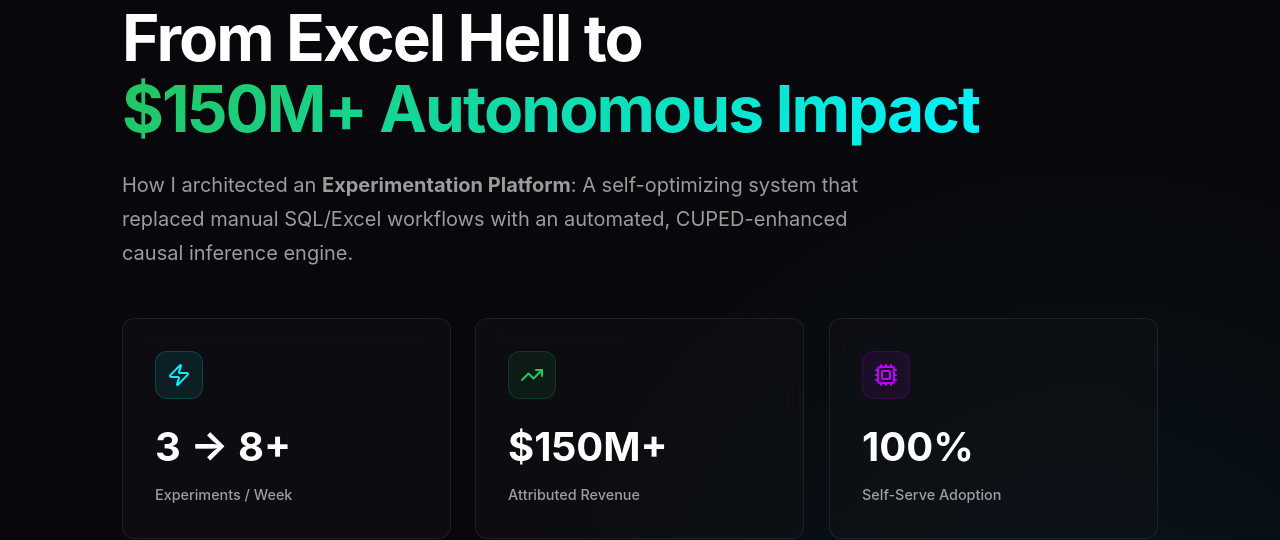
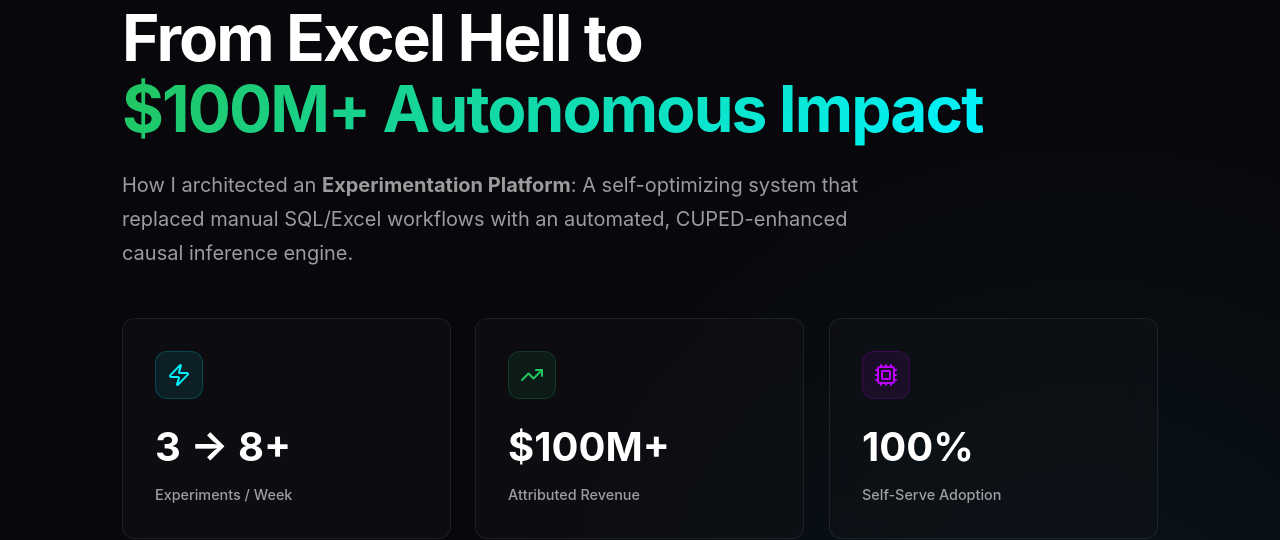
Before and after one commit to justsuyash/justsuyash_portfolio, a React (Vite) app: page /safe in a window 1280 px wide. Shown: the part 213-753 px from the top of the page. Built offline with nearby package versions, Linux system fonts and the light colour scheme.

Commit message:
Update impact to M+ and remove business strategy service

```diff
--- a/src/pages/HomePage.jsx
+++ b/src/pages/HomePage.jsx
@@ -190,7 +190,7 @@ const HomePage = () => {
                                 letterSpacing: '-0.03em',
                                 marginBottom: '20px'
                             }}>
-                                $150M+ Impact Through
+                                $100M+ Impact Through
                                 <br />
                                 <span style={{
                                     background: 'linear-gradient(135deg, #00f3ff 0%, #bd00ff 100%)',
--- a/src/pages/SafePlatformPage.jsx
+++ b/src/pages/SafePlatformPage.jsx
@@ -43,7 +43,7 @@ const SafePlatformPage = () => {
                                 background: 'linear-gradient(135deg, #22c55e 0%, #00f3ff 100%)',
                                 WebkitBackgroundClip: 'text', WebkitTextFillColor: 'transparent'
                             }}>
-                                $150M+ Autonomous Impact
+                                $100M+ Autonomous Impact
                             </span>
                         </h1>
 
@@ -61,7 +61,7 @@ const SafePlatformPage = () => {
                     }}>
                         {[
                             { value: '3 → 8+', label: 'Experiments / Week', icon: <Zap size={24} />, color: '#00f3ff' },
-                            { value: '$150M+', label: 'Attributed Revenue', icon: <TrendingUp size={24} />, color: '#22c55e' },
+                            { value: '$100M+', label: 'Attributed Revenue', icon: <TrendingUp size={24} />, color: '#22c55e' },
                             { value: '100%', label: 'Self-Serve Adoption', icon: <Cpu size={24} />, color: '#bd00ff' }
                         ].map((stat, idx) => (
                             <motion.div
--- a/src/pages/ServicesPage.jsx
+++ b/src/pages/ServicesPage.jsx
@@ -33,18 +33,7 @@ const services = [
         link: `${CALENDLY_URL}/career-advisory`,
         extraLink: { label: "or book on Topmate", url: "https://topmate.io/justsuyash/" }
     },
-    {
-        icon: <BrainCircuit size={28} />,
-        title: "GenAI & Data Strategy",
-        subtitle: "For Businesses",
-        description: "Help your organization leverage data effectively and integrate GenAI into workflows. From audits to implementation roadmaps.",
-        duration: "90 min",
-        gradient: "linear-gradient(135deg, #00f3ff 0%, #00a8ff 100%)",
-        color: "#00f3ff",
-        badge: "Enterprise",
-        link: `${CALENDLY_URL}/genai-data-strategy`,
-        extraLink: null
-    },
+
     {
         icon: <Coffee size={28} />,
         title: "Coffee Chat",
```
